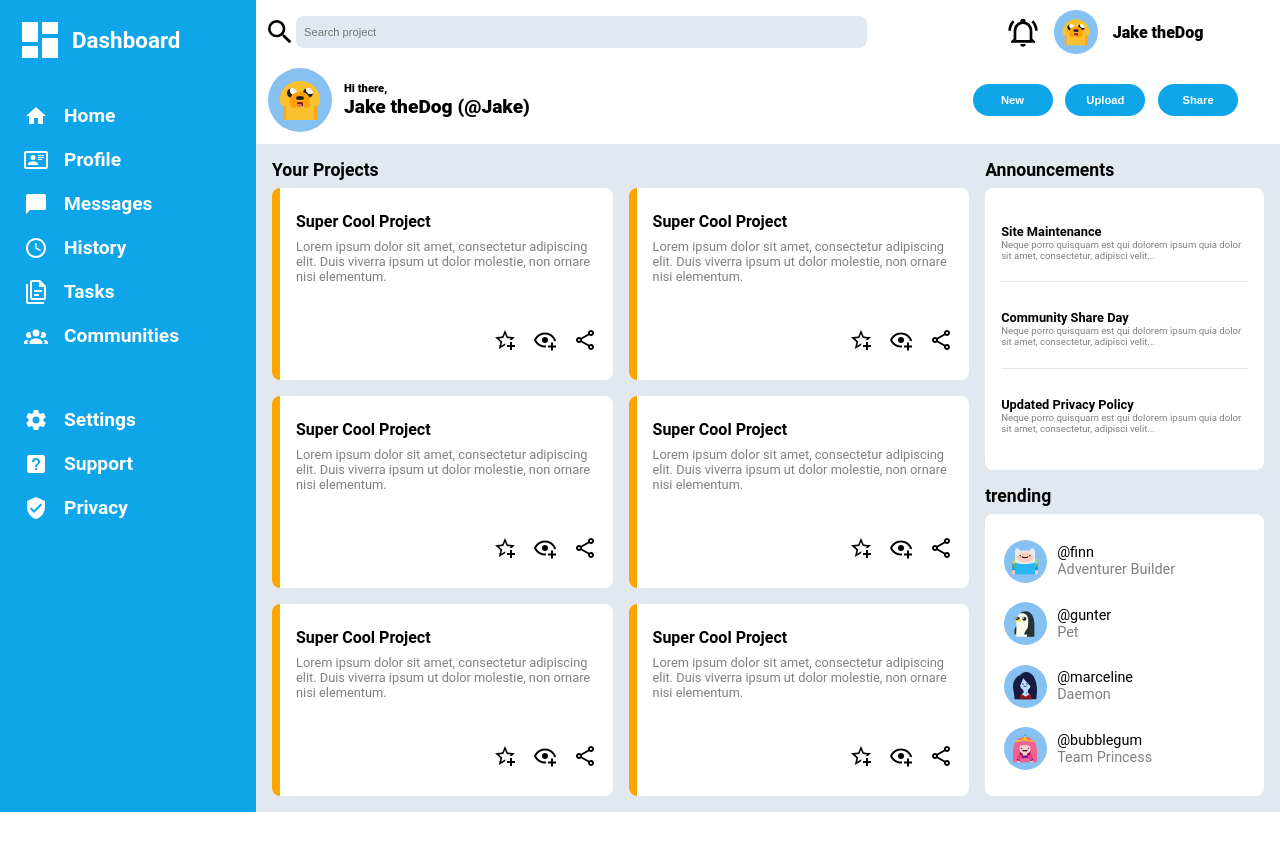
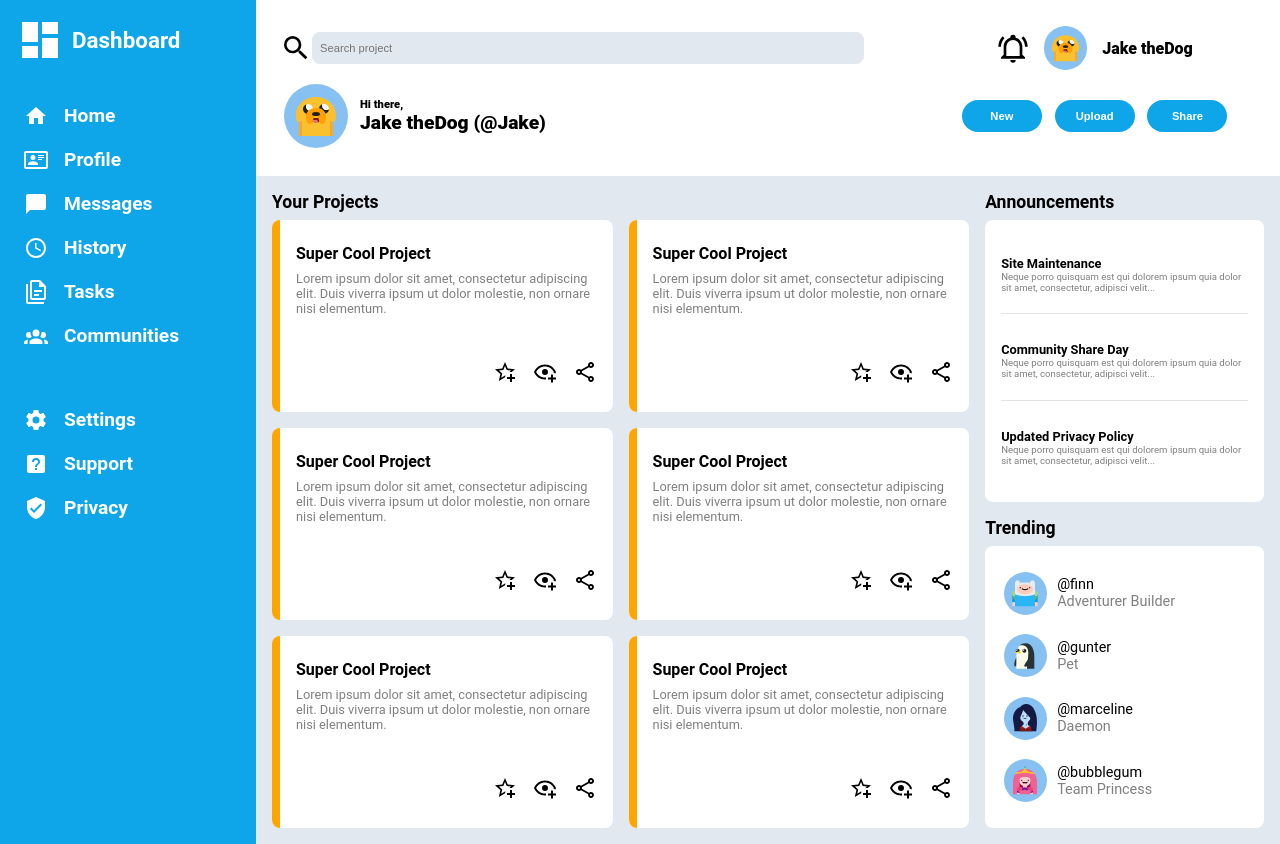
Before and after one commit to implObserver/Admin-Dashboard, a plain HTML site: page index.html in a window 1280 px wide. Before the commit the page ends 812 px from the top, so only its background shows below. Drawn offline with Linux system fonts and the light colour scheme.

Commit message:
style:add padding navbar

```diff
--- a/index.html
+++ b/index.html
@@ -308,7 +308,7 @@
 
             <div class="trending">
                 <div class="article-title">
-                    <span>trending</span>
+                    <span>Trending</span>
                 </div>
                 <div class="trending-users">
                     <div class="user">
--- a/style.css
+++ b/style.css
@@ -82,7 +82,7 @@ html {
 .navbar {
     display: grid;
     gap: 1vh;
-    padding: 1vh;
+    padding: 3vh;
 }
 
 .search-elements {
```
